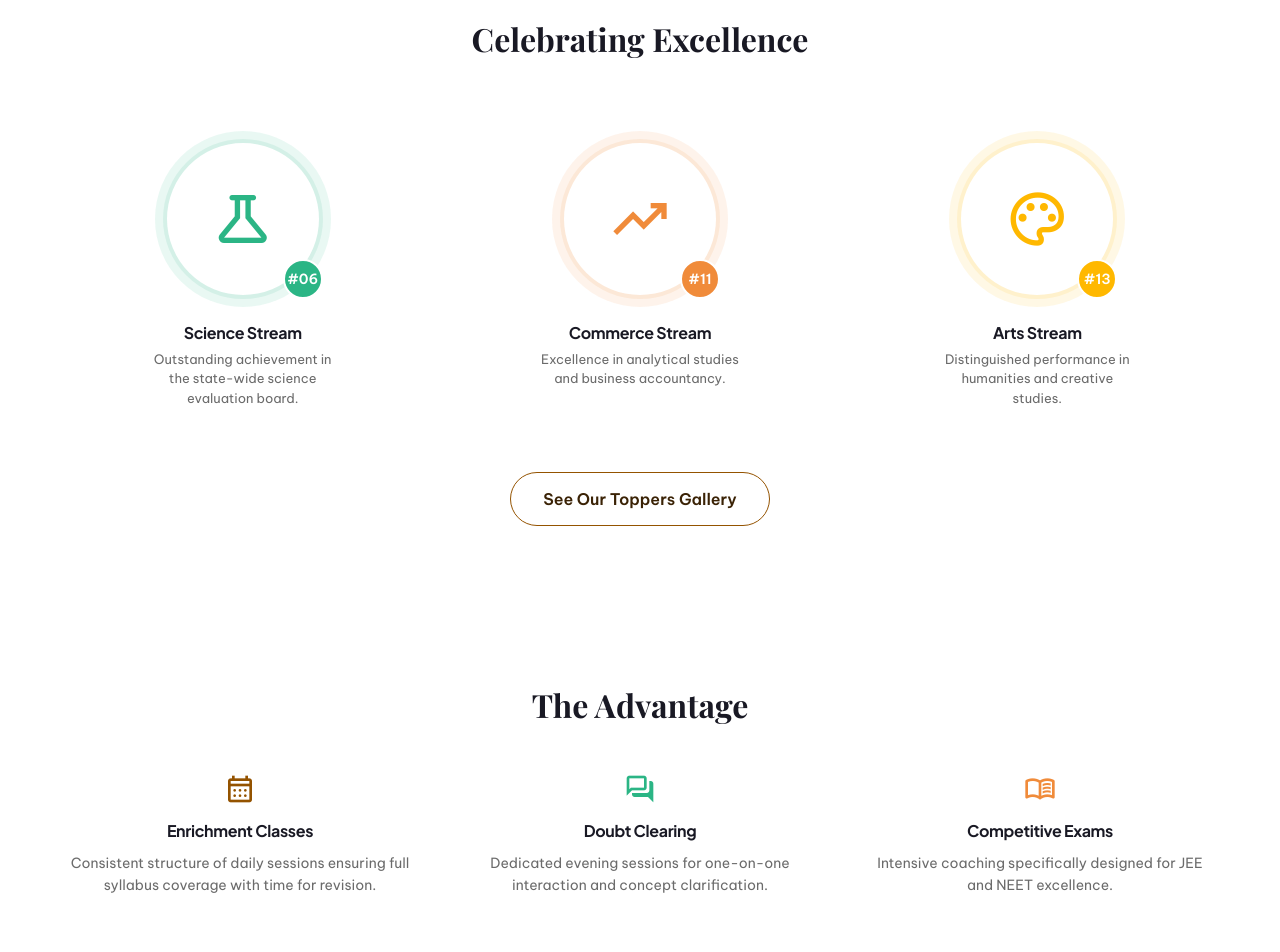
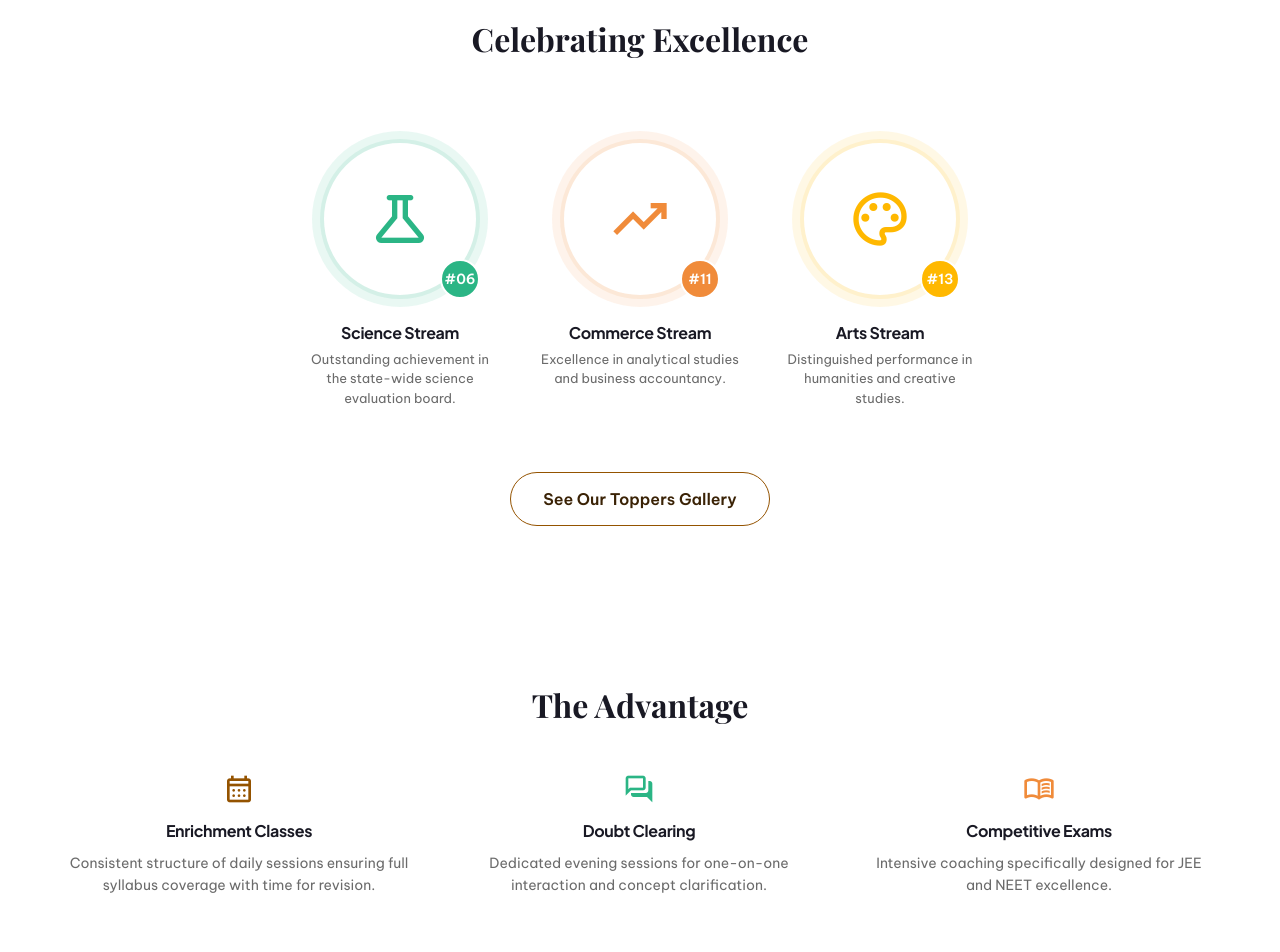
Before and after one commit to Subhampas1/geetascienceintercollege, a React (Vite) app: page / in a window 1280 px wide. Shown: the part 820-1772 px from the top of the page. Built offline with nearby package versions, Linux system fonts and the light colour scheme; a web font is replaced by a local one.

Commit message:
Fix responsiveness for navbar logo and 3-column grids on medium screens

```diff
--- a/src/components/Navbar.css
+++ b/src/components/Navbar.css
@@ -29,6 +29,11 @@
   text-decoration: none;
   font-weight: 700;
   letter-spacing: -0.5px;
+  white-space: nowrap;
+}
+
+.nav-logo-text-short {
+  display: none;
 }
 
 .navbar-links {
@@ -89,6 +94,17 @@
 
 .mobile-only-action {
   display: none;
+}
+
+@media (max-width: 1100px) {
+  .navbar-links { gap: 20px; }
+  .navbar-logo { font-size: 18px !important; }
+}
+
+@media (max-width: 992px) {
+  .nav-logo-text-full { display: none !important; }
+  .nav-logo-text-short { display: block; }
+  .logo-swap { display: none !important; }
 }
 
 @media (max-width: 768px) {
--- a/src/components/Navbar.jsx
+++ b/src/components/Navbar.jsx
@@ -28,7 +28,7 @@ const Navbar = () => {
         <Link to="/" className="navbar-logo font-sans-display text-brown" style={{fontSize: '22px', display: 'flex', gap: '8px', alignItems: 'center'}}>
           <img src="/logo.png" alt="Geeta Science Inter College Logo" style={{height: '40px', width: 'auto'}} onError={(e) => e.target.style.display='none'} />
           <span className="nav-logo-text-full">Geeta Science Inter</span>
-          <span className="nav-logo-text-short" style={{display: 'none'}}>Geeta Science</span>
+          <span className="nav-logo-text-short">Geeta Science</span>
           <span key={isCollege ? 'college' : 'mahavidyalaya'} className="logo-swap nav-logo-text-full" style={{
             display: 'inline-block',
             minWidth: '150px',
--- a/src/pages/Home.css
+++ b/src/pages/Home.css
@@ -200,10 +200,10 @@ section {
 }
 
 .toppers-grid {
-  display: grid;
-  grid-template-columns: repeat(3, 1fr);
+  display: flex;
+  flex-wrap: wrap;
+  justify-content: center;
   gap: 40px;
-  justify-items: center;
 }
 
 .topper-profile {
@@ -293,8 +293,9 @@ section {
 .mb-16 { margin-bottom: 64px; }
 
 .streams-grid {
-  display: grid;
-  grid-template-columns: repeat(3, 1fr);
+  display: flex;
+  flex-wrap: wrap;
+  justify-content: center;
   gap: 32px;
 }
 
@@ -302,6 +303,8 @@ section {
   padding: 0; /* Override default card padding */
   display: flex;
   flex-direction: column;
+  flex: 1 1 300px;
+  max-width: 380px;
 }
 
 .stream-card-img {
@@ -338,11 +341,17 @@ section {
 
 /* The Advantage */
 .advantage-grid {
-  display: grid;
-  grid-template-columns: repeat(3, 1fr);
+  display: flex;
+  flex-wrap: wrap;
+  justify-content: center;
   gap: 48px;
   text-align: center;
   margin-top: 48px;
+}
+
+.advantage-item {
+  flex: 1 1 250px;
+  max-width: 350px;
 }
 
 .advantage-item h4 {
@@ -461,7 +470,7 @@ section {
   .hero-actions { justify-content: center; }
   .desktop-hero-image { display: none; }
   .mobile-hero-image { display: flex; margin: 48px 0; }
-  .toppers-grid, .streams-grid, .advantage-grid { grid-template-columns: repeat(2, 1fr); gap: 32px; }
+  .toppers-grid, .streams-grid, .advantage-grid { gap: 32px; }
   .director-container { gap: 40px; }
 }
 
@@ -480,7 +489,7 @@ section {
   .notice-scroll-wrapper { width: 100%; height: 50px; }
   .notice-action { padding: 0 16px; width: 100%; justify-content: center; }
 
-  .toppers-grid, .streams-grid, .advantage-grid { grid-template-columns: 1fr; gap: 48px; }
+  .toppers-grid, .streams-grid, .advantage-grid { gap: 48px; }
 
   .director-container { flex-direction: column; text-align: center; gap: 32px; }
   .director-content { text-align: center; }
```
